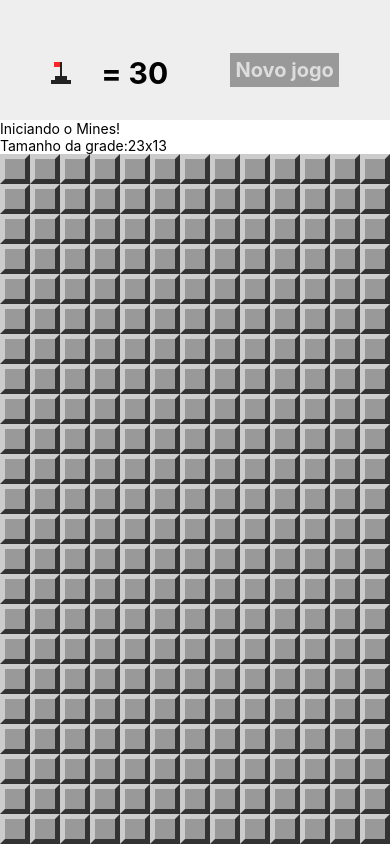
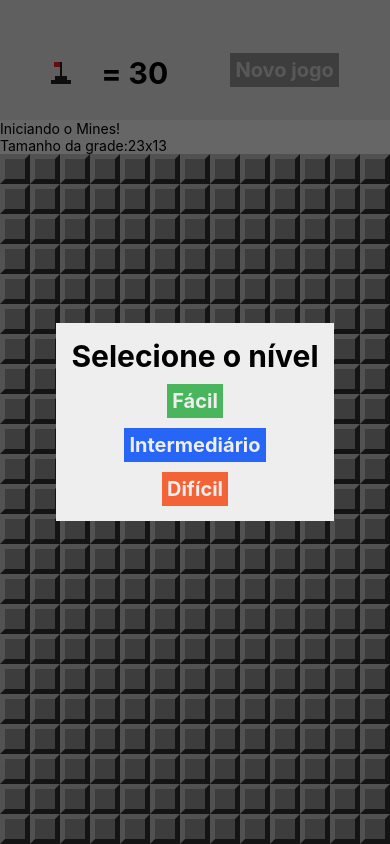
Before and after one commit to AnaFerreira015/mines, a React Native app: screen / in a window 390 px wide. Both pictures are taken after a click on the element 66 px from the left and 75 px from the top of the page. Built offline with nearby package versions, Linux system fonts and the light colour scheme.

Commit message:
Creates component for the difficulty level

```diff
--- a/App.js
+++ b/App.js
@@ -5,9 +5,6 @@ import {
   Text,
   Alert
 } from 'react-native';
-import params from "./src/params"
-import MineField from "./src/components/MineField"
-import Header from "./src/components/Header"
 import {
   createMinedBoard,
   cloneBoard,
@@ -18,6 +15,10 @@ import {
   invertFlag,
   flagsUsed
 } from "./src/functions"
+import params from "./src/params"
+import MineField from "./src/components/MineField"
+import Header from "./src/components/Header"
+import LevelSelection from "./src/screens/LevelSelection"
 
 export default class App extends Component {
   constructor(props) {
@@ -37,7 +38,8 @@ export default class App extends Component {
     return {
       board: createMinedBoard(rows, cols, this.minesAmount()),
       won: false,
-      lost: false
+      lost: false,
+      showLevelSelection: false,
     }
   }
 
@@ -69,11 +71,20 @@ export default class App extends Component {
     this.setState({ board, won })
   }
 
+  onLevelSelected = level => {
+    params.difficultLevel = level
+    this.setState(this.createState())
+  }
+
   render () {
     return (
       <View style={styles.container}>
+        <LevelSelection isVisible={this.state.showLevelSelection}
+            onLevelSelected={this.onLevelSelected}
+            onCancel={() => this.setState({ showLevelSelection: false })} />
         <Header flagsLeft={this.minesAmount() - flagsUsed(this.state.board)}
-            onNewGame={() => this.setState(this.createState())} />
+            onNewGame={() => this.setState(this.createState())}
+            onFlagPress={() => this.setState({ showLevelSelection: true })} />
         <Text style={styles.welcome}>Iniciando o Mines!</Text>
         <Text style={styles.instrucions}>Tamanho da grade:
             {params.getRowsAmount()}x{params.getColumnsAmount()}</Text>
--- /dev/null
+++ b/src/screens/LevelSelection.js
@@ -0,0 +1,71 @@
+import React from "react"
+import  {
+    View,
+    StyleSheet,
+    Text,
+    TouchableOpacity,
+    Modal
+} from "react-native"
+
+export default props => {
+    return (
+        <Modal onRequestClose={props.onCancel}
+            visible={props.isVisible} animationType="slide"
+            transparent={true}>
+                <View style={styles.frame}>
+                    <View style={styles.container}>
+                        <Text style={styles.title}>Selecione o nível</Text>
+                        <TouchableOpacity style={[styles.button, styles.bgEasy]}
+                                            onPress={() => props.onLevelSelected(0.1)}>
+                                           <Text style={styles.buttonLabel}>Fácil</Text>
+                        </TouchableOpacity>
+                        <TouchableOpacity style={[styles.button, styles.bgNormal]}
+                                            onPress={() => props.onLevelSelected(0.2)}>
+                                           <Text style={styles.buttonLabel}>Intermediário</Text>
+                        </TouchableOpacity>
+                        <TouchableOpacity style={[styles.button, styles.bgHard]}
+                                            onPress={() => props.onLevelSelected(0.3)}>
+                                           <Text style={styles.buttonLabel}>Difícil</Text>
+                        </TouchableOpacity>
+                    </View>
+                </View>
+            </Modal>
+    )
+}
+
+const styles = StyleSheet.create({
+    frame: {
+        flex: 1,
+        alignItems: "center",
+        justifyContent: "center",
+        backgroundColor: "rgba(0, 0, 0, 0.6)",
+    },
+    container: {
+        backgroundColor: "#EEE",
+        alignItems: "center",
+        justifyContent: "center",
+        padding: 15,
+    },
+    title: {
+        fontSize: 30,
+        fontWeight: "bold",
+    },
+    button: {
+        marginTop: 10,
+        padding: 5,
+    },
+    buttonLabel: {
+        fontSize: 20,
+        color: "#EEE",
+        fontWeight: "bold",
+    },
+    bgEasy: {
+        backgroundColor: "#49b65d",
+    },
+    bgNormal: {
+        backgroundColor: "#2765F7",
+    },
+    bgHard: {
+        backgroundColor: "#F26337",
+    },
+})
```
